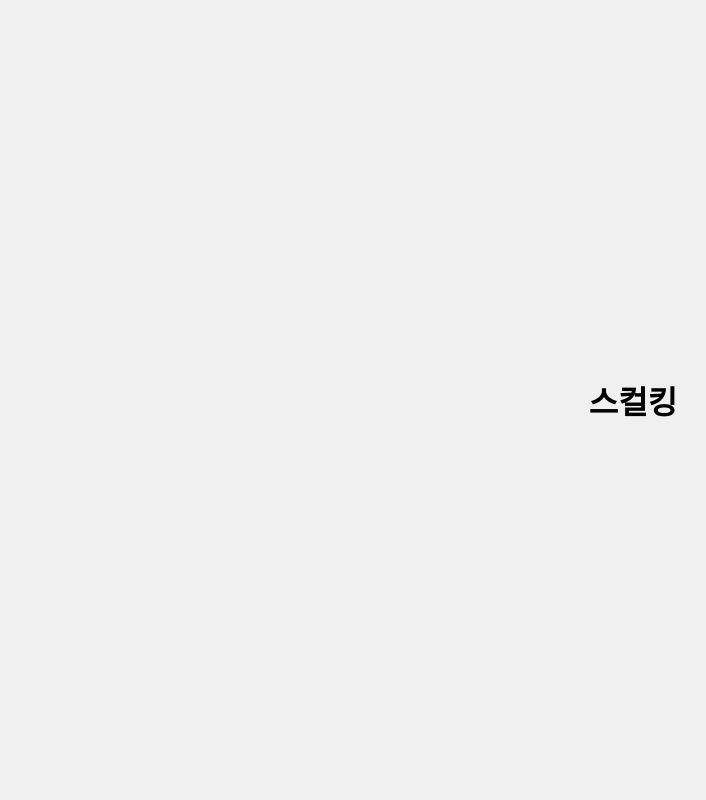
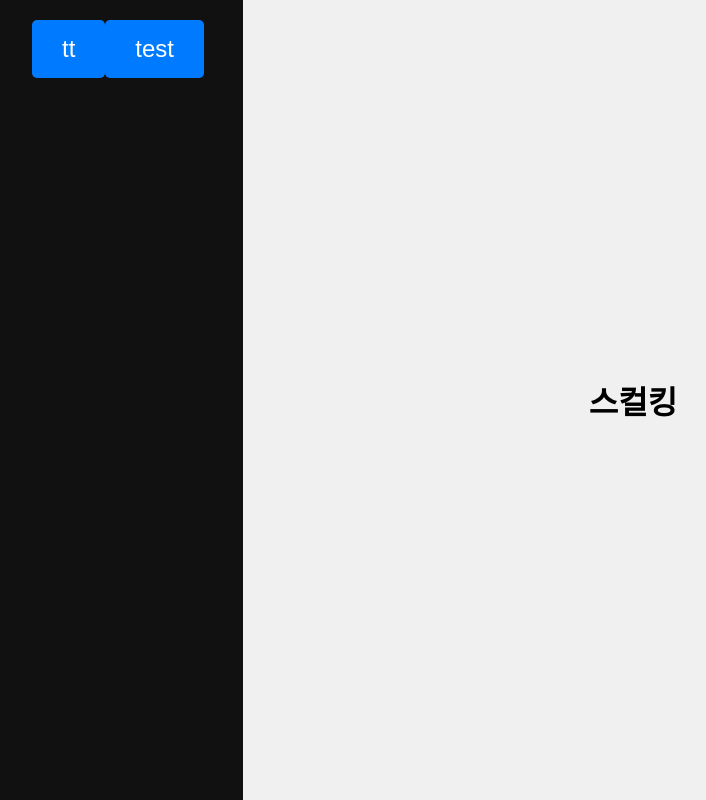
Before and after one commit to hyeongjun-Ham/skull-score, a React (Create React App) app: page /score in a window 1280 px wide. Shown: the whole page, without its empty margins (7-713 px from the left). Built offline with nearby package versions, Linux system fonts and the light colour scheme.

Commit message:
[Feat] 사이드바 생성

```diff
--- /dev/null
+++ b/src/components/Sidebar.js
@@ -0,0 +1,20 @@
+import React from "react";
+import { useNavigate } from "react-router-dom";
+import '../styles/Sidebar.css'
+
+const Sidebar = () =>{
+    const navigate = useNavigate();
+
+    const toScore = () =>{
+        navigate('/score');
+    };
+
+    return (
+        <div className="sidebar">
+            <button> tt </button>
+            <button> test </button>
+        </div>
+    );
+};
+
+export default Sidebar;
--- a/src/pages/Score/Score.js
+++ b/src/pages/Score/Score.js
@@ -1,9 +1,10 @@
 import React from 'react';
+import Sidebar from '../../components/Sidebar';
 
 const Score = () => {
-
     return (
         <div>
+            <Sidebar />
             <h1>스컬킹</h1>
         </div>
     );
--- /dev/null
+++ b/src/styles/Sidebar.css
@@ -0,0 +1,22 @@
+/* Sidebar.css */
+.sidebar {
+    height: 100%;
+    width: 250px;
+    position: fixed;
+    top: 0;
+    left: 0;
+    background-color: #111;
+    padding-top: 20px;
+}
+
+.sidebar a {
+    padding: 10px 15px;
+    text-decoration: none;
+    font-size: 18px;
+    color: #818181;
+    display: block;
+}
+
+.sidebar a:hover {
+    color: #f1f1f1;
+}
```
